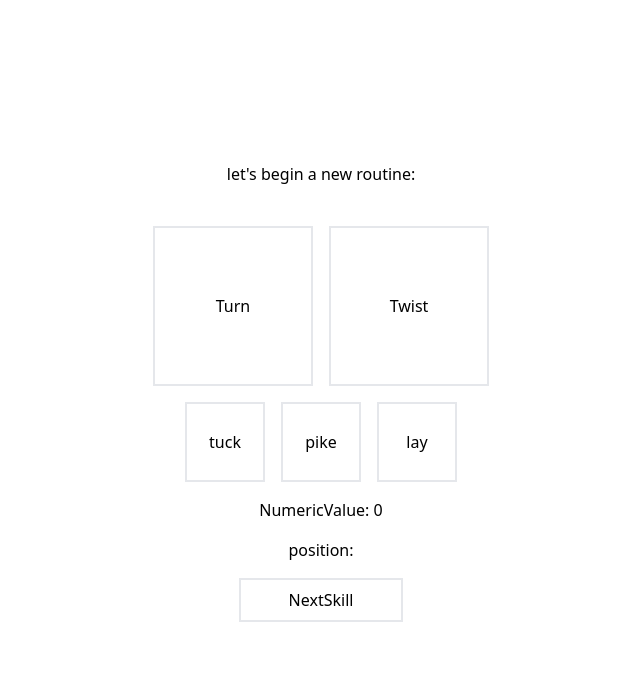
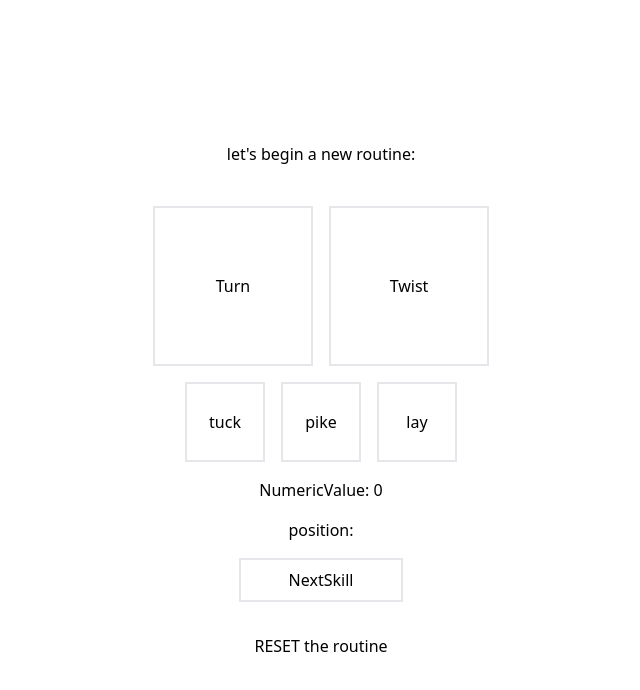
Before and after one commit to MattFreelanceWeb/tra-easycop, a Next.js app: page / in a window 1280 px wide. Shown: the top 690 px of the page, without its empty margins (319-959 px from the left). Built offline with nearby package versions, Linux system fonts and the light colour scheme.

Commit message:
🐛 ensure the skillsArray is don't take an empty object

```diff
--- a/components/NextSkill.tsx
+++ b/components/NextSkill.tsx
@@ -57,7 +57,10 @@ function NextSkill({
       position
     }
 
-    skillsArray.push(skills)
+    {/* ensure that you don't have an empty object in your array*/ }
+    if(numericSkills !== 0){
+      skillsArray.push(skills)
+    }
 
   }
 
--- /dev/null
+++ b/components/ResetArrayBtn.tsx
@@ -0,0 +1,22 @@
+import React from 'react'
+
+type Props = {setSkillsArray:Function}
+
+function ResetArrayBtn({setSkillsArray}: Props) {
+
+    const warning =()=>{
+
+        if(confirm("WARNING, you are about to reset the routine !")){
+            setSkillsArray([{}])
+        }
+    }
+
+
+  return (
+    <button onClick={()=>{warning()}}>
+        RESET the routine
+    </button>
+  )
+}
+
+export default ResetArrayBtn
--- a/components/SkillSet.tsx
+++ b/components/SkillSet.tsx
@@ -1,6 +1,7 @@
 import React, { useState } from "react";
 import NextSkill from "./NextSkill";
 import PositionBtn from "./PositionBtn";
+import ResetArrayBtn from "./ResetArrayBtn";
 import SkillsList from "./SkillsList";
 import TurnBtn from "./TurnBtn";
 import TwistBtn from "./TwistBtn";
@@ -84,6 +85,7 @@ function SkillSet({}: Props) {
       <div className="w-screen  grid place-items-center">
         <SkillsList skillsArray={skillsArray} setSkillsArray={setSkillsArray} />
       </div>
+      <ResetArrayBtn setSkillsArray={setSkillsArray}/>
     </div>
   );
 }
```
